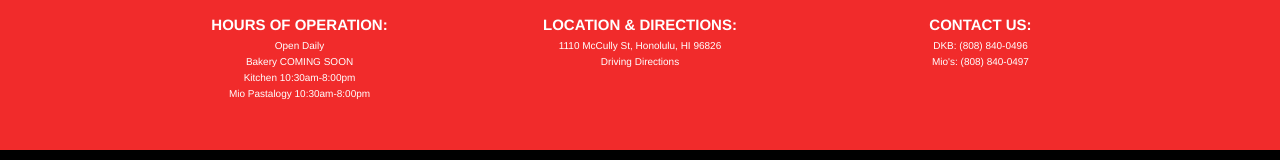
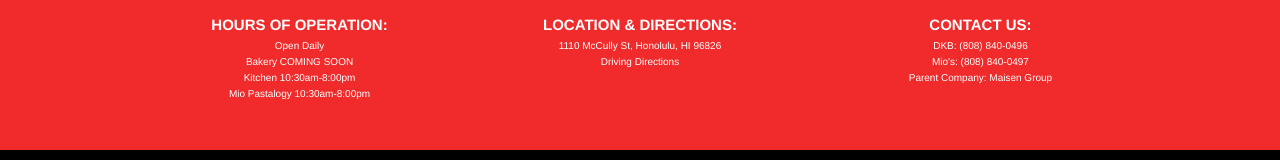
Before and after one commit to ekm383/mccully11x, a Gatsby site: page / in a window 1280 px wide. Shown: the part 1605-1765 px from the top of the page. Built offline with nearby package versions, Linux system fonts and the light colour scheme; Gatsby itself is replaced by a stand-in of ours.

Commit message:
Add parent company link

```diff
--- a/src/components/footer/Footer.js
+++ b/src/components/footer/Footer.js
@@ -45,6 +45,11 @@ const Footer = () => {
           <ul>
             <li>DKB: (808) 840-0496</li>
             <li>Mio's: (808) 840-0497</li>
+            <li>
+              <a href="https://www.maisen-us.com/">
+                Parent Company: Maisen Group
+              </a>
+            </li>
           </ul>
         </div>
       </div>
```
